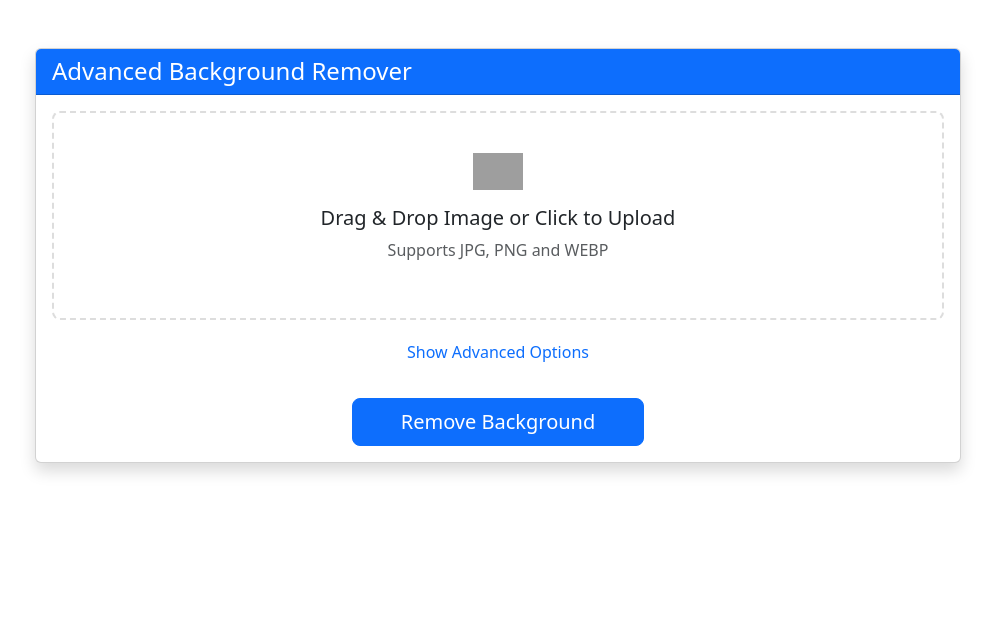
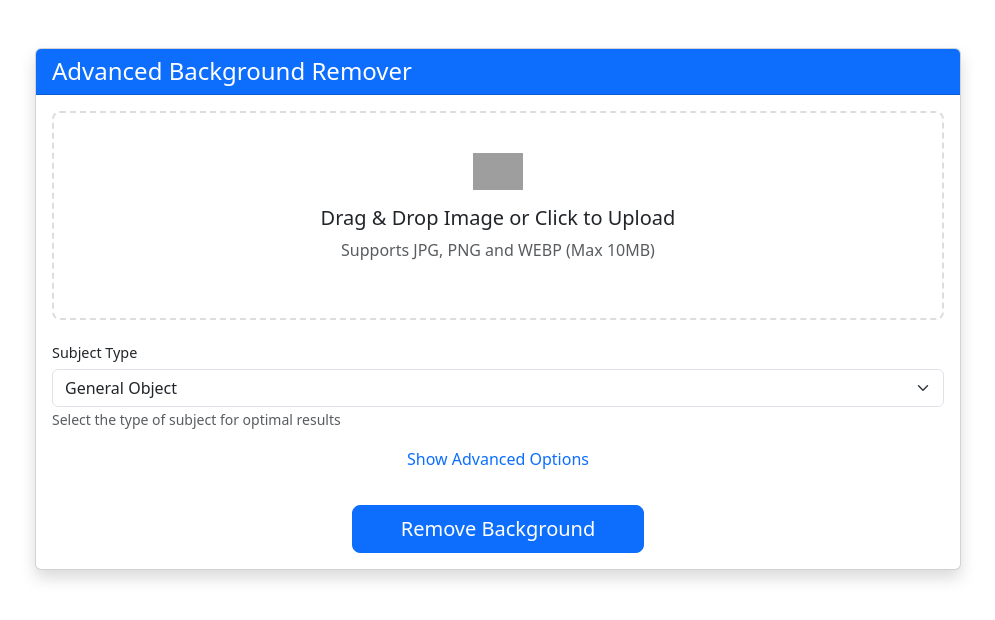
Before and after one commit to Dimuthnilanjana/Image-background-remover, a Flask app: page / in a window 1280 px wide. Shown: the part 56-676 px from the top of the page, without its empty margins (142-1137 px from the left). Run offline with Flask 3, Linux system fonts and the light colour scheme; grey boxes are pictures that could not be loaded.

Commit message:
Refactor image background removal and add support for different subject types

```diff
--- a/templates/index.html
+++ b/templates/index.html
@@ -4,7 +4,6 @@
     <meta charset="UTF-8">
     <meta name="viewport" content="width=device-width, initial-scale=1.0">
     <title>AI Background Remover</title>
-    <!-- Bootstrap CSS -->
     <link href="https://cdn.jsdelivr.net/npm/bootstrap@5.3.0/dist/css/bootstrap.min.css" rel="stylesheet">
     <style>
         .preview-container {
@@ -48,9 +47,9 @@
         }
         .bg-pattern {
             background-image: linear-gradient(45deg, #f3f3f3 25%, transparent 25%),
-                              linear-gradient(-45deg, #f3f3f3 25%, transparent 25%),
-                              linear-gradient(45deg, transparent 75%, #f3f3f3 75%),
-                              linear-gradient(-45deg, transparent 75%, #f3f3f3 75%);
+                            linear-gradient(-45deg, #f3f3f3 25%, transparent 25%),
+                            linear-gradient(45deg, transparent 75%, #f3f3f3 75%),
+                            linear-gradient(-45deg, transparent 75%, #f3f3f3 75%);
             background-size: 20px 20px;
             background-position: 0 0, 0 10px, 10px -10px, -10px 0px;
         }
@@ -66,6 +65,10 @@
             color: #0d6efd;
             display: inline-block;
             margin-bottom: 10px;
+        }
+        .form-label {
+            font-size: 0.9rem;
+            margin-bottom: 0.3rem;
         }
     </style>
 </head>
@@ -92,8 +95,17 @@
                             <div class="upload-area" id="dropArea">
                                 <img src="https://cdn-icons-png.flaticon.com/512/685/685655.png" width="50" class="mb-3">
                                 <h5>Drag & Drop Image or Click to Upload</h5>
-                                <p class="text-muted">Supports JPG, PNG and WEBP</p>
+                                <p class="text-muted">Supports JPG, PNG and WEBP (Max 10MB)</p>
                                 <input type="file" name="image" id="imageInput" class="d-none" accept="image/*">
+                            </div>
+
+                            <div class="mb-3">
+                                <label for="subjectType" class="form-label">Subject Type</label>
+                                <select class="form-select" id="subjectType" name="subject_type">
+                                    <option value="general" selected>General Object</option>
+                                    <option value="human">Human Subject</option>
+                                </select>
+                                <small class="text-muted">Select the type of subject for optimal results</small>
                             </div>
 
                             <div class="text-center mb-4">
@@ -119,12 +131,13 @@
                                                 <option value="medium">Medium - Balanced</option>
                                                 <option value="low">Low - Smoother Edges</option>
                                             </select>
+                                            <small class="text-muted">Higher detail preserves more edges but may keep some background</small>
                                         </div>
                                     </div>
 
                                     <div class="col-md-6">
                                         <div class="mb-3">
-                                            <label for="foregroundThreshold" class="form-label">Foreground Threshold (0-255)</label>
+                                            <label for="foregroundThreshold" class="form-label">Foreground Threshold (200-255)</label>
                                             <input type="range" class="form-range" min="200" max="255" value="240" id="foregroundThreshold" name="foreground_threshold">
                                             <div class="d-flex justify-content-between">
                                                 <small>Less Foreground</small>
@@ -133,7 +146,7 @@
                                         </div>
 
                                         <div class="mb-3">
-                                            <label for="backgroundThreshold" class="form-label">Background Threshold (0-255)</label>
+                                            <label for="backgroundThreshold" class="form-label">Background Threshold (0-50)</label>
                                             <input type="range" class="form-range" min="0" max="50" value="10" id="backgroundThreshold" name="background_threshold">
                                             <div class="d-flex justify-content-between">
                                                 <small>Less Background</small>
@@ -155,7 +168,7 @@
                             <div class="spinner-border text-primary" role="status">
                                 <span class="visually-hidden">Loading...</span>
                             </div>
-                            <p class="mt-2">Processing image...</p>
+                            <p class="mt-2">Processing image... Please wait</p>
                         </div>
 
                         {% if result_image %}
@@ -190,7 +203,6 @@
         </div>
     </div>
 
-    <!-- Bootstrap JS -->
     <script src="https://cdn.jsdelivr.net/npm/bootstrap@5.3.0/dist/js/bootstrap.bundle.min.js"></script>
     <script>
         document.addEventListener('DOMContentLoaded', function() {
@@ -204,21 +216,15 @@
 
             // Toggle advanced options
             advancedToggle.addEventListener('click', function() {
-                if (advancedOptions.style.display === 'none') {
-                    advancedOptions.style.display = 'block';
-                    advancedToggle.innerHTML = '<i class="bi bi-gear"></i> Hide Advanced Options';
-                } else {
-                    advancedOptions.style.display = 'none';
-                    advancedToggle.innerHTML = '<i class="bi bi-gear"></i> Show Advanced Options';
-                }
+                advancedOptions.style.display = advancedOptions.style.display === 'none' ? 'block' : 'none';
+                advancedToggle.innerHTML = advancedOptions.style.display === 'none' ?
+                    '<i class="bi bi-gear"></i> Show Advanced Options' :
+                    '<i class="bi bi-gear"></i> Hide Advanced Options';
             });
 
-            // Open file dialog when clicking on the drop area
-            dropArea.addEventListener('click', () => {
-                imageInput.click();
-            });
+            // File input handling
+            dropArea.addEventListener('click', () => imageInput.click());
 
-            // Handle drag and drop events
             ['dragenter', 'dragover', 'dragleave', 'drop'].forEach(eventName => {
                 dropArea.addEventListener(eventName, preventDefaults, false);
             });
@@ -229,40 +235,29 @@
             }
 
             ['dragenter', 'dragover'].forEach(eventName => {
-                dropArea.addEventListener(eventName, highlight, false);
+                dropArea.addEventListener(eventName, () => {
+                    dropArea.classList.add('border-primary');
+                    dropArea.style.backgroundColor = 'rgba(0,123,255,0.05)';
+                }, false);
             });
 
             ['dragleave', 'drop'].forEach(eventName => {
-                dropArea.addEventListener(eventName, unhighlight, false);
+                dropArea.addEventListener(eventName, () => {
+                    dropArea.classList.remove('border-primary');
+                    dropArea.style.backgroundColor = '';
+                }, false);
             });
 
-            function highlight() {
-                dropArea.classList.add('border-primary');
-                dropArea.style.backgroundColor = 'rgba(0,123,255,0.05)';
-            }
-
-            function unhighlight() {
-                dropArea.classList.remove('border-primary');
-                dropArea.style.backgroundColor = '';
-            }
-
-            // Handle dropped files
             dropArea.addEventListener('drop', handleDrop, false);
 
             function handleDrop(e) {
-                const dt = e.dataTransfer;
-                const files = dt.files;
-
-                console.log("Files dropped:", files);
-
+                const files = e.dataTransfer.files;
                 if (files.length) {
                     imageInput.files = files;
-                    console.log("Files assigned to input:", imageInput.files);
                     displayPreview(files[0]);
                 }
             }
 
-            // Display preview when file selected
             imageInput.addEventListener('change', function() {
                 if (this.files && this.files[0]) {
                     displayPreview(this.files[0]);
@@ -270,42 +265,38 @@
             });
 
             function displayPreview(file) {
+                if (file.size > 10 * 1024 * 1024) { // 10MB limit
+                    alert('File too large. Maximum size is 10MB.');
+                    return;
+                }
                 const reader = new FileReader();
                 reader.onload = function(e) {
-                    // Create preview
-                    dropArea.innerHTML = `<img src="${e.target.result}" style="max-height: 200px; max-width: 100%;" class="mb-3"><p>Click to change image</p>`;
-                    // Make sure the file input is still present
-                    const newInput = document.createElement('input');
-                    newInput.type = 'file';
-                    newInput.name = 'image';
-                    newInput.id = 'imageInput';
-                    newInput.className = 'd-none';
-                    newInput.accept = 'image/*';
-
-                    // Create a DataTransfer object and add the file
+                    dropArea.innerHTML = `
+                        <img src="${e.target.result}" style="max-height: 200px; max-width: 100%;" class="mb-3">
+                        <p class="text-muted">Click to change image</p>
+                        <input type="file" name="image" id="imageInput" class="d-none" accept="image/*">
+                    `;
+                    const newInput = dropArea.querySelector('#imageInput');
                     const dataTransfer = new DataTransfer();
                     dataTransfer.items.add(file);
                     newInput.files = dataTransfer.files;
-
-                    // Add the input back to the drop area
-                    dropArea.appendChild(newInput);
-                }
+                    newInput.addEventListener('change', function() {
+                        if (this.files && this.files[0]) {
+                            displayPreview(this.files[0]);
+                        }
+                    });
+                };
                 reader.readAsDataURL(file);
             }
 
-            // Form validation before submit
             uploadForm.addEventListener('submit', function(e) {
-                console.log("Form submitting...");
-                console.log("Files in input:", imageInput.files);
-
-                // If there are no files, prevent submission
                 if (!imageInput.files || imageInput.files.length === 0) {
                     e.preventDefault();
                     alert("Please select an image first");
-                    return false;
+                    return;
                 }
-
                 processBtn.disabled = true;
+                processBtn.innerHTML = 'Processing...';
                 loadingIndicator.style.display = 'block';
             });
         });
```
Also changed, not shown: static/uploads/upload_a3d7172a-d551-4d62-90b8-2f8a968772ed.png (added), static/uploads/upload_c13d77d0-9ec6-437d-8d63-f4fde6d66612.png (added).
